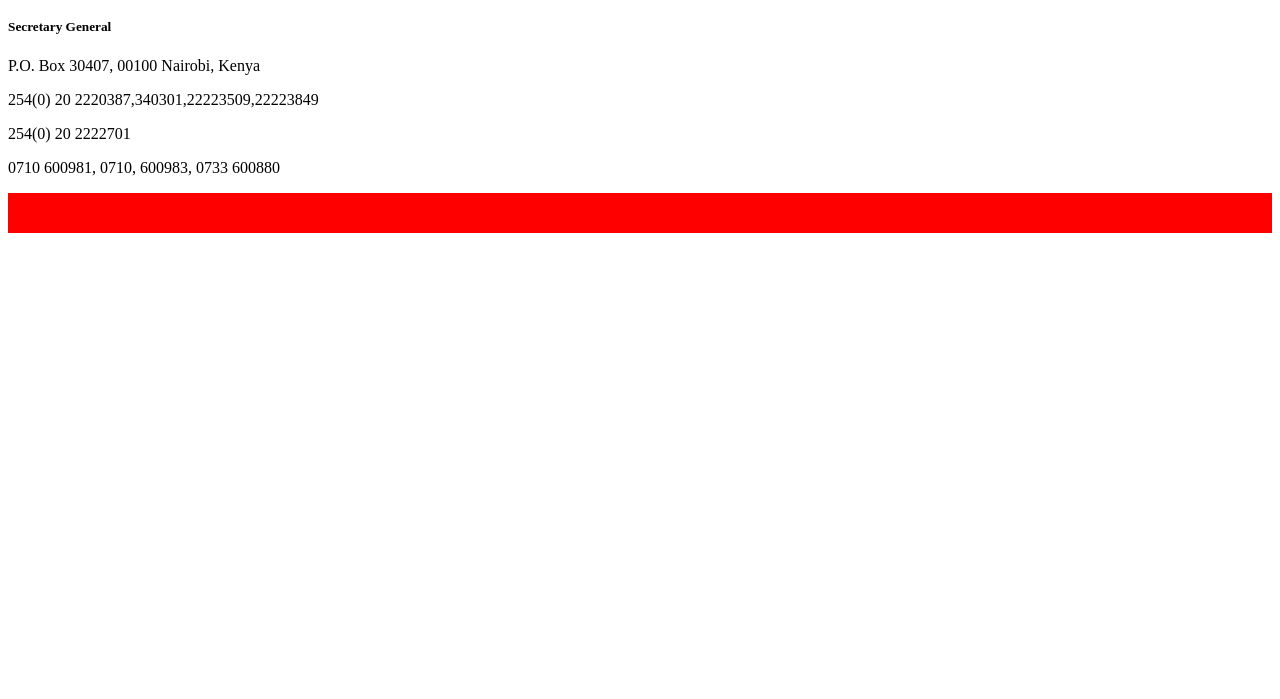
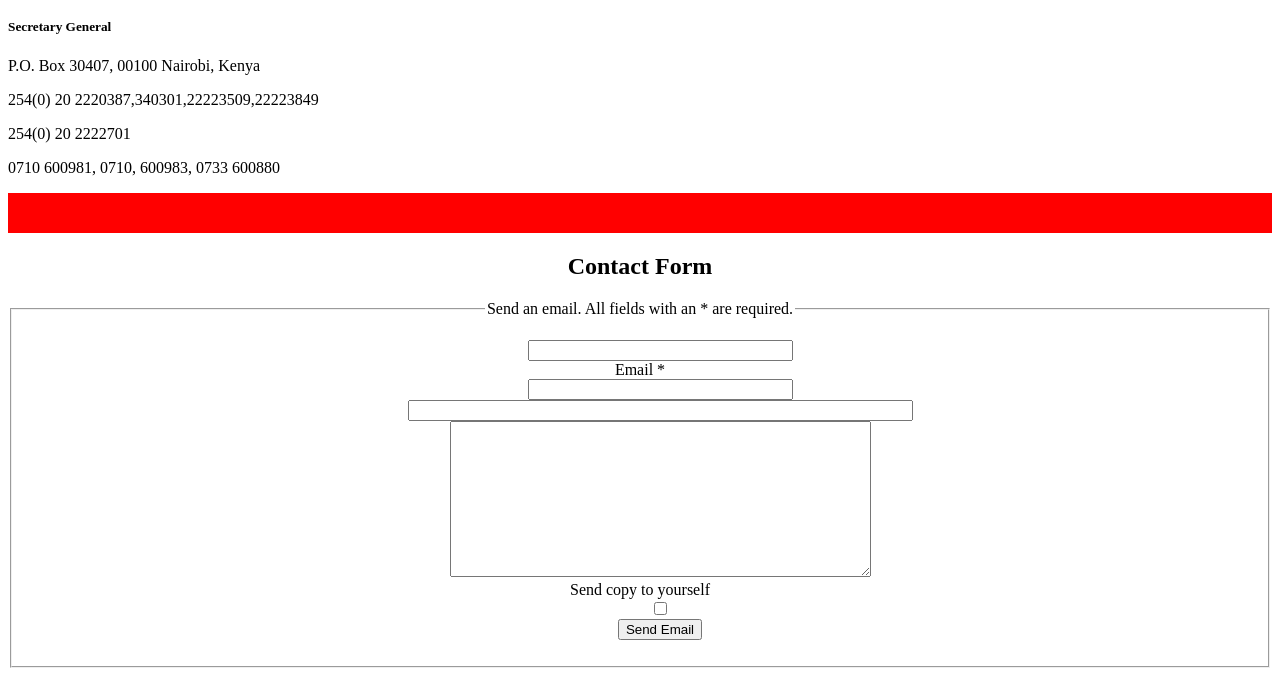
Before and after one commit to marto-k/Knut.co.or.ke, a plain HTML site: page contact_info.html in a window 1280 px wide. Shown: the part 101-800 px from the top of the page. Drawn offline with Linux system fonts and the light colour scheme.

```diff
--- a/contact_info.html
+++ b/contact_info.html
@@ -14,6 +14,54 @@
 
 <p>0710 600981, 0710, 600983, 0733 600880</p>
 <div style="height:40px;width:100%;background:red;"></div>
+      <h2 align="center">Contact Form</h2>
+<form align="center" id="contact-form" class="form-validate" method="post" action="/index.php/contact-us">
+<fieldset>
+<legend align="center">Send an email. All fields with an * are required.</legend>
+<dl>
+<dt>
+<dd>
+<input id="jform_contact_name" class="required invalid" type="text" size="30" value="" name="jform[contact_name]" aria-required="true" required="required" aria-invalid="true">
+</dd>
+<dt>
+<label id="jform_contact_email-lbl" class="hasTip required" title="" for="jform_contact_email">
+Email
+<span class="star"> *</span>
+</label>
+</dt>
+<dd>
+<input id="jform_contact_email" class="validate-email required" type="email" size="30" value="" name="jform[contact_email]" aria-required="true" required="required">
+</dd>
+<dt>
+<label id="jform_contact_emailmsg-lbl" class="hasTip required" title="" for="jform_contact_emailmsg">
+</dt>
+<dd>
+<input id="jform_contact_emailmsg" class="required" type="text" size="60" value="" name="jform[contact_subject]" aria-required="true" required="required">
+</dd>
+<dt>
+<label id="jform_contact_message-lbl" class="hasTip required" title="" for="jform_contact_message">
+</dt>
+<dd>
+<textarea id="jform_contact_message" class="required" rows="10" cols="50" name="jform[contact_message]" aria-required="true" required="required"></textarea>
+</dd>
+<dt>
+<label id="jform_contact_email_copy-lbl" class="hasTip" title="" for="jform_contact_email_copy">Send copy to yourself</label>
+</dt>
+<dd>
+<input id="jform_contact_email_copy" type="checkbox" value="1" name="jform[contact_email_copy]">
+</dd>
+<dt></dt>
+<dd>
+<button class="button validate" type="submit">Send Email</button>
+<input type="hidden" value="com_contact" name="option">
+<input type="hidden" value="contact.submit" name="task">
+<input type="hidden" value="" name="return">
+<input type="hidden" value="3:knut-hq" name="id">
+<input type="hidden" value="1" name="a18756e2e450bbb2b3b98a3c8f9e0e41">
+</dd>
+</dl>
+</fieldset>
+</form>
 
  </body>
  </html>
```
